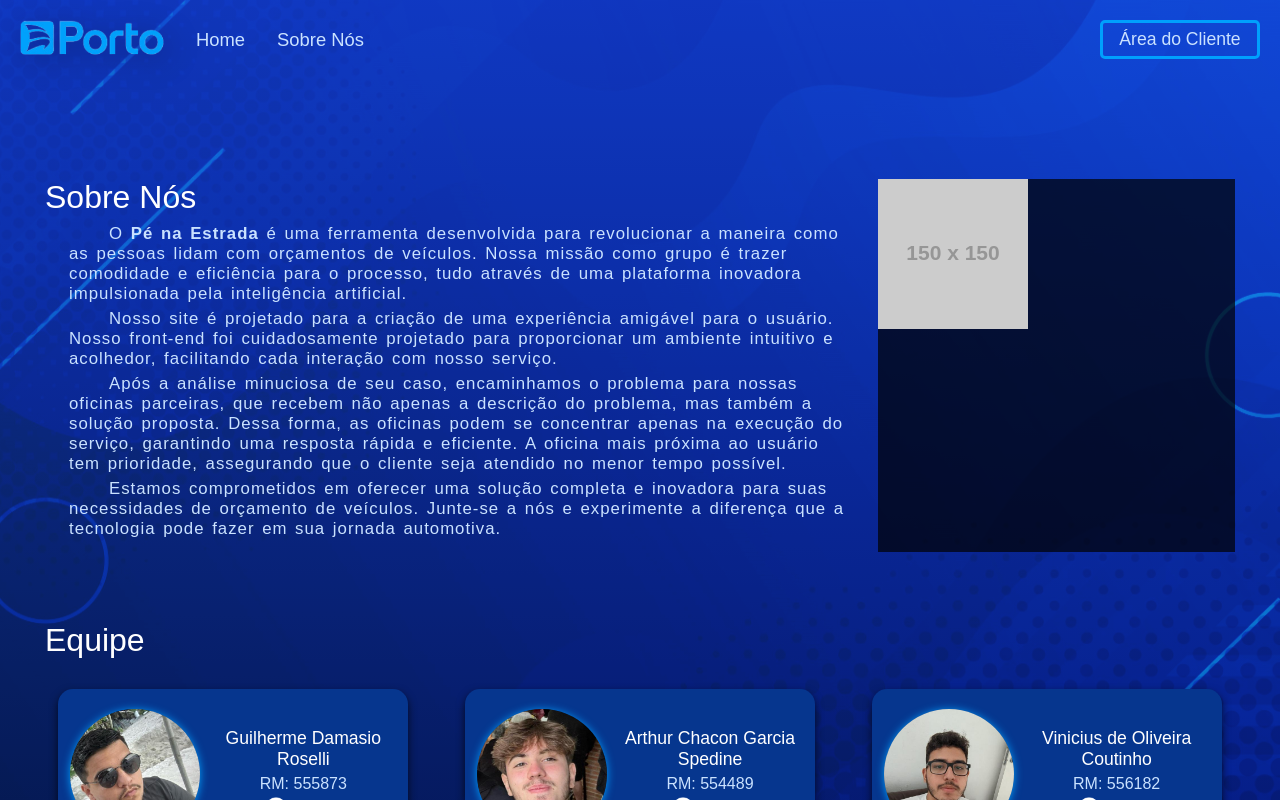
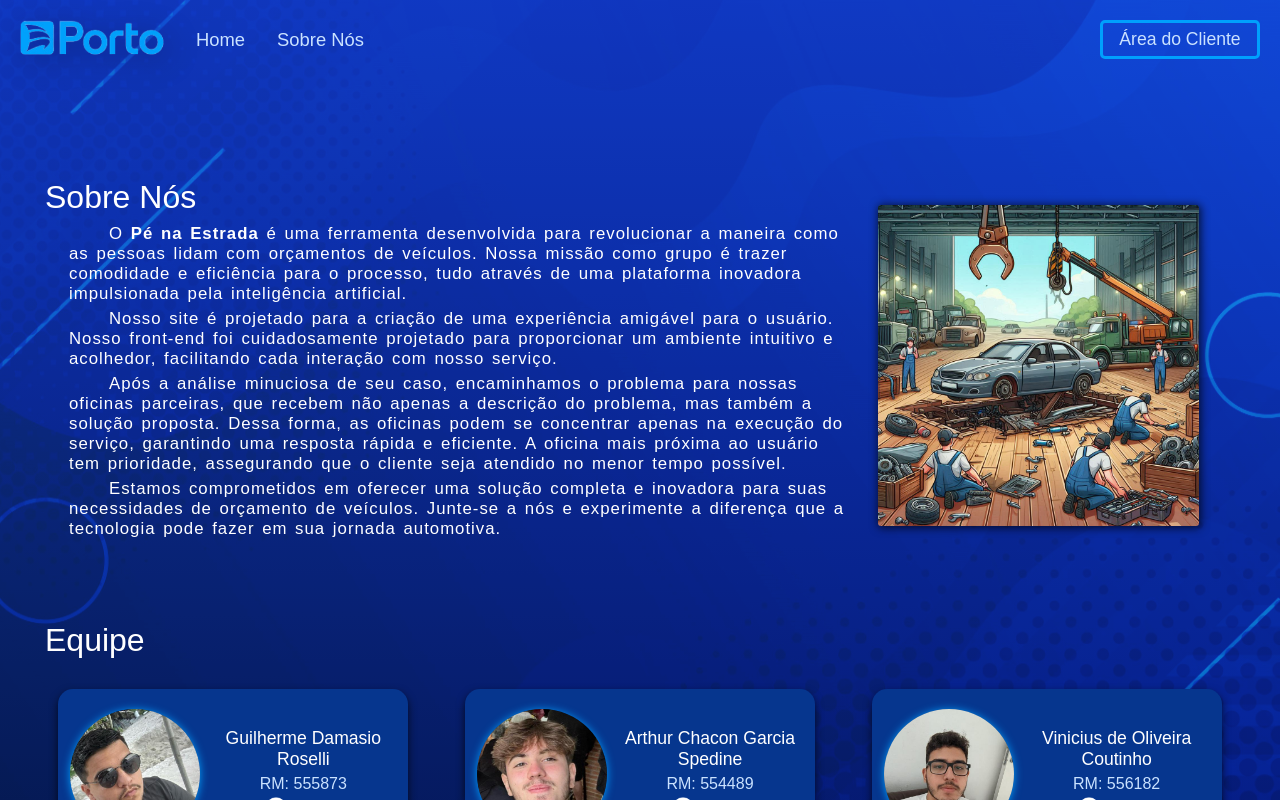
Before and after one commit to arthurspedine/pe-na-estrada-frontend, a React (Vite) app: page /sobrenos in a window 1280 px wide. Shown: the top 800 px of the page. Built offline with nearby package versions, Linux system fonts and the light colour scheme.

Commit message:
feat: possivel imagem sobrenos

```diff
--- a/src/global-styled.ts
+++ b/src/global-styled.ts
@@ -46,10 +46,4 @@ export const GlobatStyle = createGlobalStyle`
         max-width: 1440px;
         flex-grow: 1;
     }
-
-    @media screen and (max-width: 768px) {
-        #root {
-            padding: 0px 1rem;
-        }
-    }
 `
--- a/src/routes/sobrenos/index.tsx
+++ b/src/routes/sobrenos/index.tsx
@@ -4,6 +4,8 @@ import { ContainerDev, Titulo } from '../../styled'
 import PerfilGui from '/image/desenvolvedor/guilherme.png'
 import PerfilArthur from '/image/desenvolvedor/arthur.png'
 import PerfilVinicius from '/image/desenvolvedor/vinicius.png'
+
+import ImagemPrincipal from '/image/sobre_nos.jpeg'
 
 export default function SobreNos() {
     return (
@@ -53,7 +55,8 @@ export default function SobreNos() {
                     </div>
                     <div className='banner_imagem'>
                         <img
-                            src='http://via.placeholder.com/150x150'
+                            // src='http://via.placeholder.com/150x150'
+                            src={ImagemPrincipal}
                             alt='Imagem teste'
                         />
                     </div>
--- a/src/styled.ts
+++ b/src/styled.ts
@@ -307,7 +307,7 @@ export const ContainerDev = styled.div`
                 margin-bottom: 5px;
                 word-spacing: 2px;
                 letter-spacing: 1px;
-                color: var(--cor-fonte);
+                color: var(--cor-branco);
             }
 
             strong {
@@ -317,7 +317,13 @@ export const ContainerDev = styled.div`
 
         .banner_imagem {
             width: 30%;
-            background-color: rgba(0, 0, 0, 0.7);
+            display: flex;
+            align-items: center;
+            img {
+                width: 90%;
+                border-radius: 3px;
+                box-shadow: 1px 1px 8px 1px rgba(0, 0, 0, 0.7);
+            }
         }
     }
 
```
Also changed, not shown: public/image/sobre_nos.jpeg (added).
